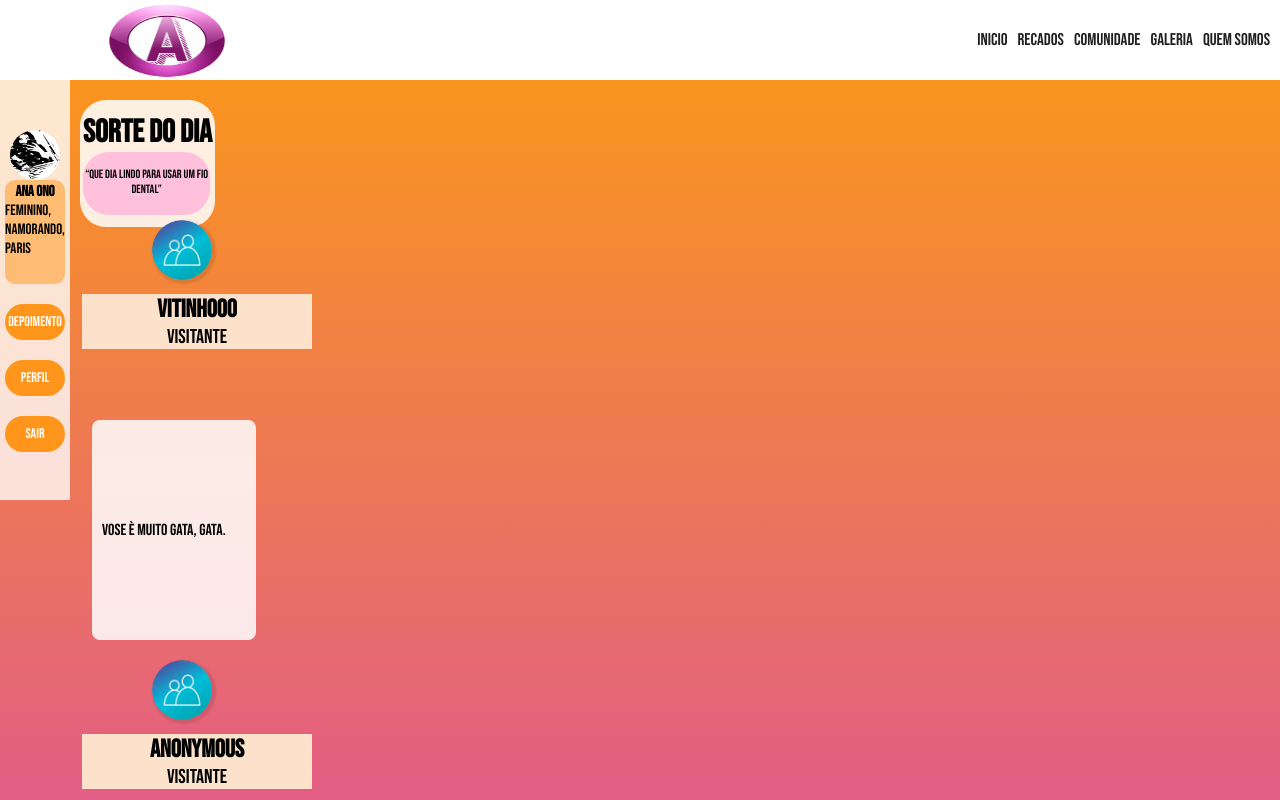
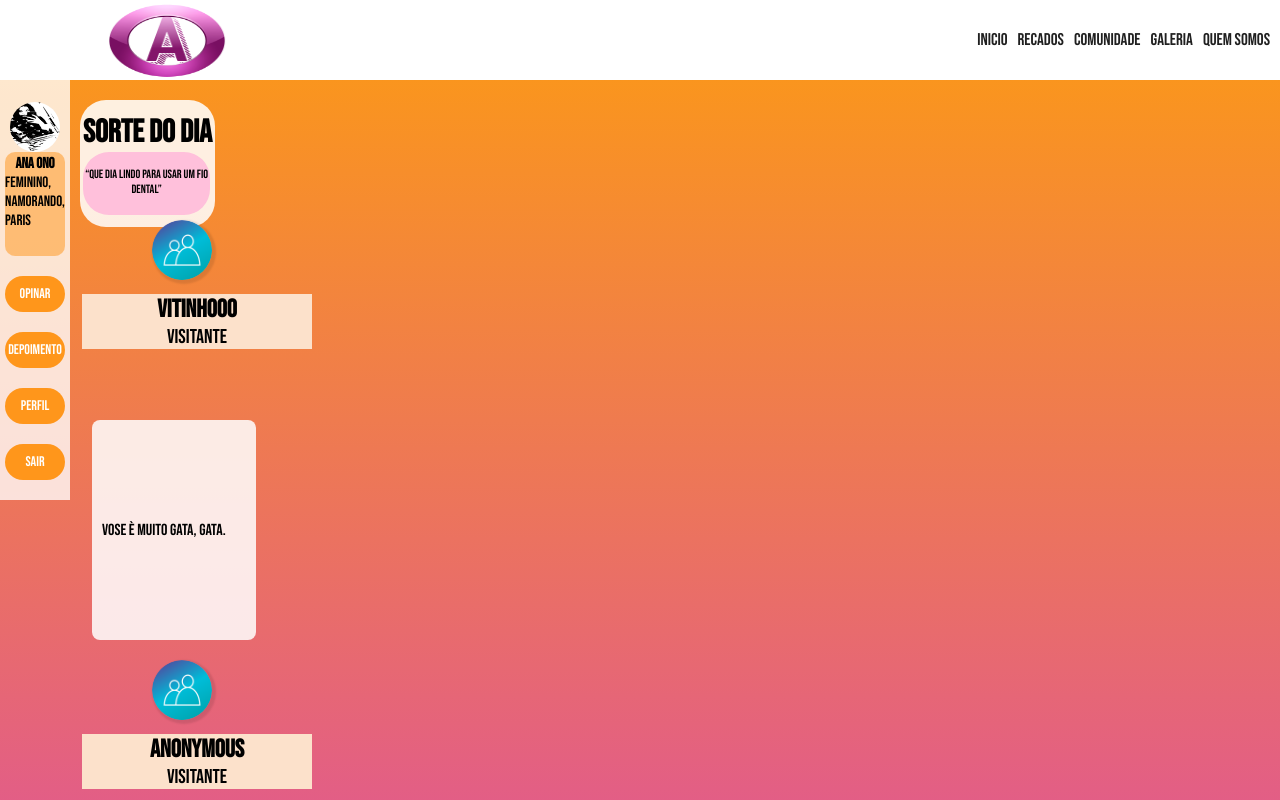
Before and after one commit to juliabergman/projeto, a React (Create React App) app: page /recados in a window 1280 px wide. Shown: the top 800 px of the page. Built offline with nearby package versions, Linux system fonts and the light colour scheme; the HTML template or start-up script is replaced by a standard one.

Commit message:
btn de volta

```diff
--- a/src/components/sidebar/SideBar.js
+++ b/src/components/sidebar/SideBar.js
@@ -24,7 +24,7 @@ export default class Sidebar extends Component {
             <span><br/>"perigoh do recalk"</span>
           </div>
 
-          {/* <button>opinar</button> */}
+          <button>opinar</button>
           <Link className="linkperfil" to='/recados' title="Página de recados"> Depoimento</Link>
           <Link className="linkperfil" to='/perfil' title="Perfil ana"> PERFIL </Link>
           <Link className="linkperfil" to='/' title="sair do site">Sair </Link>
```
